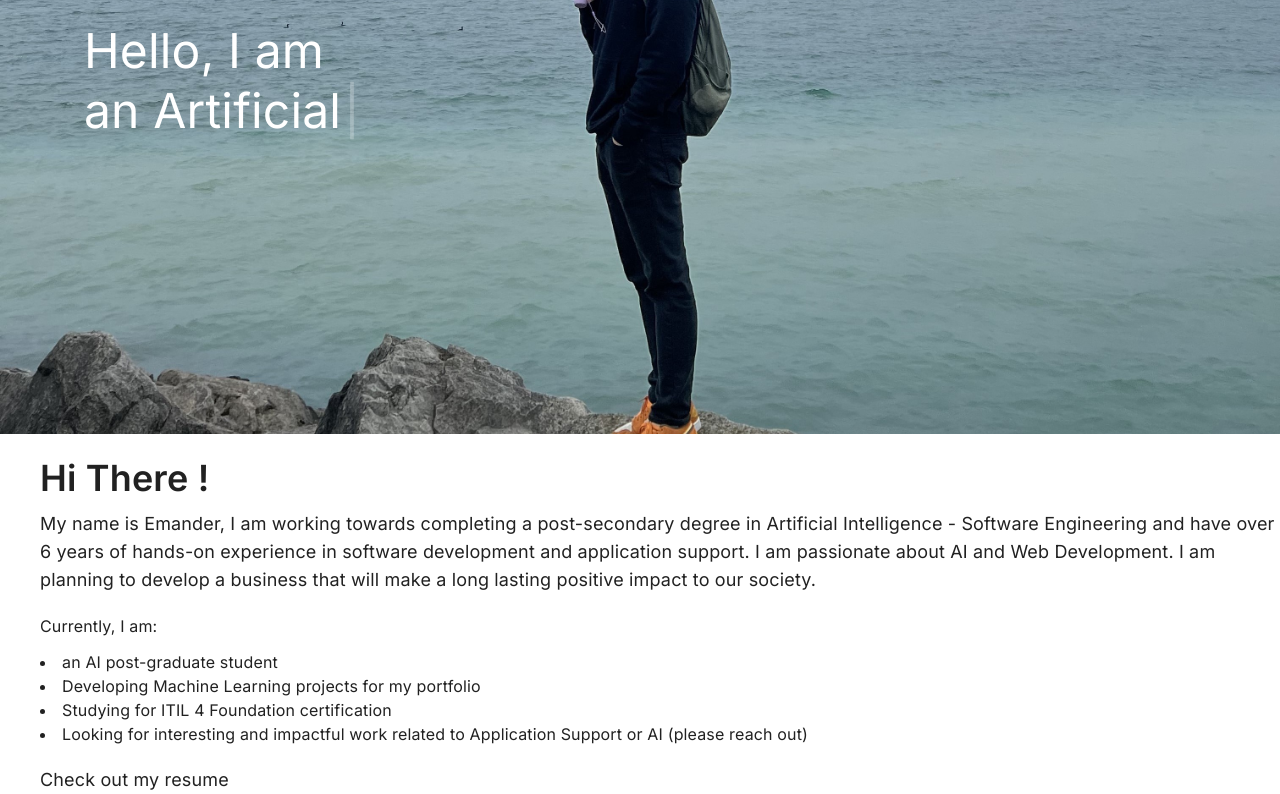
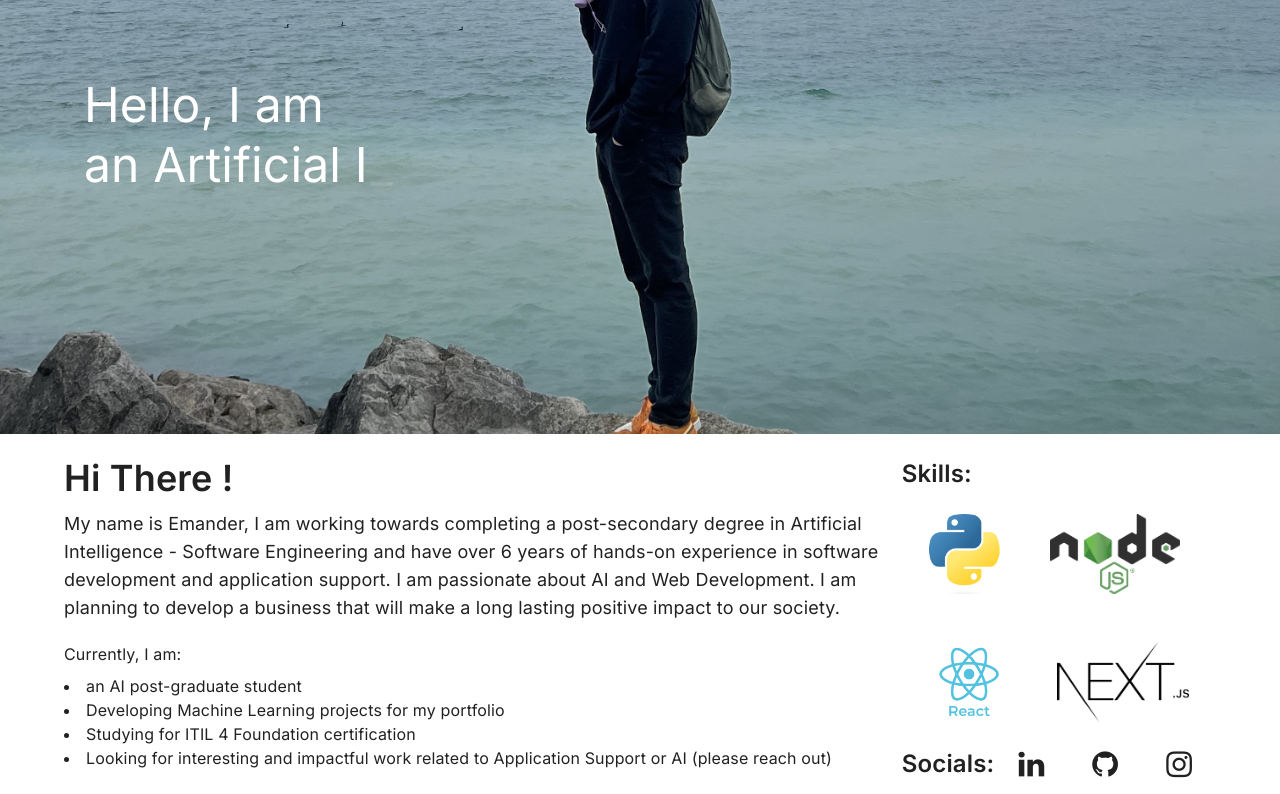
Before and after one commit to DerDangla/emander-website, a Next.js app: page / in a window 1280 px wide. Shown: the part 260-1054 px from the top of the page. Built offline with nearby package versions, Linux system fonts and the light colour scheme.

Commit message:
Modification at home page Emander introduction

```diff
--- a/app/page.tsx
+++ b/app/page.tsx
@@ -1,6 +1,7 @@
 'use client'
 import Image from 'next/image';
 import * as React from 'react';
+import Link from 'next/link';
 import { Typewriter } from 'react-simple-typewriter'
 
 /*
@@ -38,14 +39,14 @@ import { Typewriter } from 'react-simple-typewriter'
 export default function Home() {
   return (
     <main className="flex min-h-screen flex-col items-center justify-between p-0 ">
-      <div className="mb-6 grid h-[calc(100vh-106px)] p-16 text-center items-center bg-[url('/home-wallpaper.jpg')] bg-center bg-fixed bg-cover w-full ">
-        <div className="mb-3 lg:px-5 text-5xl lg:text-left text-white">
+      <div className="grid h-[calc(100vh-106px)] lg:p-16 text-center items-center bg-[url('/home-wallpaper.jpg')] bg-center bg-fixed bg-cover w-full ">
+        <div className="mt-24 lg:px-5 text-5xl lg:text-left text-white">
           <p className="mb-3">Hello, I am</p>
           <Typewriter
               words={['Emander Dangla', 'a Software Engineer', 'an Artificial Intelligence and Entrepreneur Student', 'a Freediver and Sunset Lover']}
               loop={0}
               cursor
-              cursorStyle='|'
+              cursorStyle='_'
               typeSpeed={70}
               deleteSpeed={20}
               delaySpeed={1000}
@@ -53,14 +54,15 @@ export default function Home() {
         </div>
       </div>
 
-      <div className={`col-span-2 mt-2 lg:mt-0 lg:ml-10 md:mt-2 md:ml-0`}>
-          <h1 className={`mb-3 text-4xl font-semibold`}> Hi There !</h1>
-          <p className="mb-3 text-lg ">
+      <div className="flex flex-row gap-2 m-6 mx-16">
+        <div className="basis-3/4">
+          <h1 className="text-4xl font-semibold"> Hi There !</h1>
+          <p className="mt-3 text-lg ">
           My name is Emander, I am working towards completing a post-secondary degree in Artificial Intelligence - Software Engineering and have over 6 years of hands-on experience in software development and application support. I am passionate
           about AI and Web Development.  I am planning to develop a business that will make a long lasting positive impact to our society.
           </p>
           <p className="mt-5"> Currently, I am:</p>
-          <ul className="mt-3 list-disc list-inside">
+          <ul className="mt-2 list-disc list-inside">
             <li>an AI post-graduate student</li>
             <li>Developing Machine Learning projects for my portfolio</li>
             <li>Studying for ITIL 4 Foundation certification</li>
@@ -70,6 +72,34 @@ export default function Home() {
           Check out my resume
           </p>
         </div>
+        <div className="basis-1/4 grid-rows-2">
+          <div className="grid-rows-2 ">
+            <h1 className="text-2xl font-semibold"> Skills:</h1>
+            <div className="grid grid-rows-2 justify-center">
+              <div className="flex">
+                <img src="/Python-logo.png" alt="React Logo" className="h-32 p-6"/>
+                <img src="/nodejs-logo.png" alt="React Logo" className="h-32 p-6"/>
+              </div>
+              <div className="flex">
+                <img src="/reactjs-logo.png" alt="React Logo" className="h-32 p-6"/>
+                <img src="/nextjs-logo.png" alt="React Logo" className="h-32 p-6"/>
+              </div>
+            </div>
+          </div>
+          <div className="flex">
+            <h1 className="my-auto text-2xl font-semibold"> Socials:</h1>
+            <Link href="https://www.linkedin.com/in/emander-dangla-23a1b2a9/" className="my-auto px-6 text-3xl">
+              <i className="fa fa-linkedin" aria-hidden="true"></i>
+            </Link>
+            <Link href="https://github.com/DerDangla" className="my-auto px-6 text-3xl">
+							<i className="fa fa-github m-auto" aria-hidden="true"></i>
+						</Link>
+						<Link href="https://www.instagram.com/_em.an.der.0/" className="my-auto px-6 text-3xl">
+							<i className="fa fa-instagram" aria-hidden="true"></i>
+						</Link>
+          </div>
+        </div>
+      </div>
 
       <div className="mb-4 grid text-center lg:max-w-7xl lg:w-full lg:mt-14 lg:grid-cols-1 lg:text-left md:mt-10 sm:mt-10">
         <h1 className={`mb-0 text-4xl font-semibold`}> Experience</h1>
```
Also changed, not shown: public/Python-logo.png (renamed from public/Python-logo-notext.svg.png).
